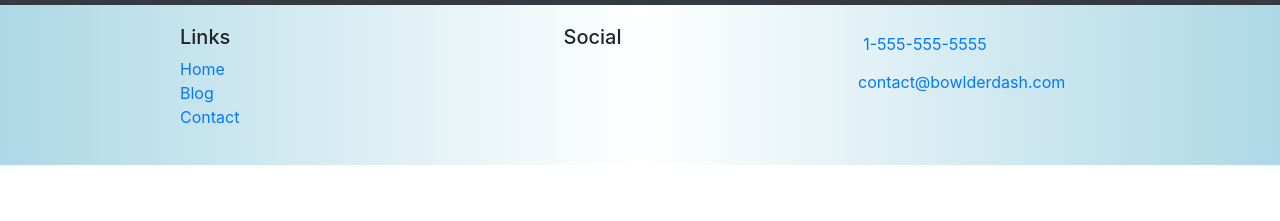
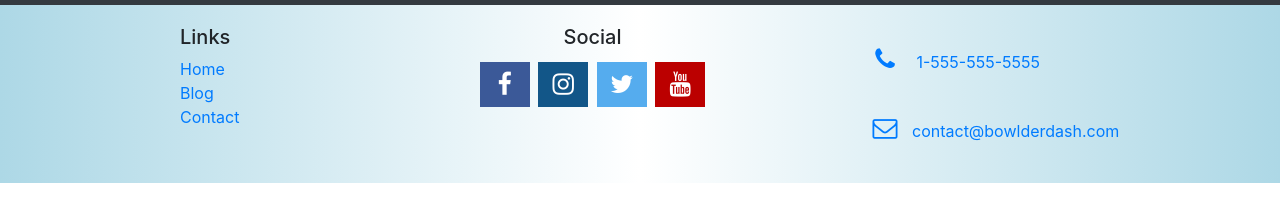
Before and after one commit to ajmeyers/BowlderDash, a website: page index.html in a window 1280 px wide. Shown: the part 241-462 px from the top of the page. Drawn offline with nearby package versions, Linux system fonts and the light colour scheme.

Commit message:
Added Social Media Buttons to Footer

```diff
--- a/css/styles.css
+++ b/css/styles.css
@@ -9,3 +9,38 @@
     background-image: linear-gradient(to right, lightblue, white, lightblue);
     padding: 20px 0;
 }
+
+/* Styles for Social Media Buttons */
+
+.fa {
+    padding: 10px;
+    font-size: 25px;
+    width: 50px;
+    text-align: center;
+    text-decoration: none;
+    margin: 5px 2px;
+  }
+
+.fa:hover {
+    opacity: 0.5;
+}
+
+.fa-facebook {
+    background: #3B5998;
+    color: white;
+  }
+
+  .fa-twitter {
+    background: #55ACEE;
+    color: white;
+  }
+
+  .fa-youtube {
+    background: #bb0000;
+    color: white;
+  }
+
+  .fa-instagram {
+    background: #125688;
+    color: white;
+  }
--- a/index.html
+++ b/index.html
@@ -10,7 +10,7 @@
 
     <!-- Bootstrap CSS -->
     <link rel="stylesheet" href="node_modules/bootstrap/dist/css/bootstrap.min.css" />
-
+    <link rel="stylesheet" href="https://cdnjs.cloudflare.com/ajax/libs/font-awesome/4.7.0/css/font-awesome.min.css">
 
     <link rel="stylesheet" href="css/styles.css" />
 
@@ -86,14 +86,10 @@
                     </div>
                     <div class="col-6 col-sm-5 text-center">
                         <h5>Social</h5>
-                        <a class="btn btn-social-icon btn-instagram" href="http://instagram.com/"><i
-                                class="fa fa-instagram"></i></a>
-                        <a class="btn btn-social-icon btn-facebook" href="http://facebook.com/"><i
-                                class="fa fa-facebook"></i></a>
-                        <a class="btn btn-social-icon btn-twitter" href="http://twitter.com/"><i
-                                class="fa fa-twitter"></i></a>
-                        <a class="btn btn-social-icon btn-google" href="http://youtube.com/"><i
-                                class="fa fa-youtube"></i></a>
+                        <a href="#" class="fa fa-facebook"></a>
+                        <a href="#" class="fa fa-instagram"></a>
+                        <a href="#" class="fa fa-twitter"></a>
+                        <a href="#" class="fa fa-youtube"></a>
                     </div>
                     <div class="col-sm-2 text-center">
                         <a role="button" class="btn btn-link" href="tel:+1-555-555-5555"><i class="fa fa-phone"></i>
--- a/package.json
+++ b/package.json
@@ -23,7 +23,7 @@
   },
   "dependencies": {
     "bootstrap": "^4.0.0",
-    "jquery": "^3.3.1",
+    "jquery": "^3.4.1",
     "popper.js": "^1.12.9"
   }
 }
```
